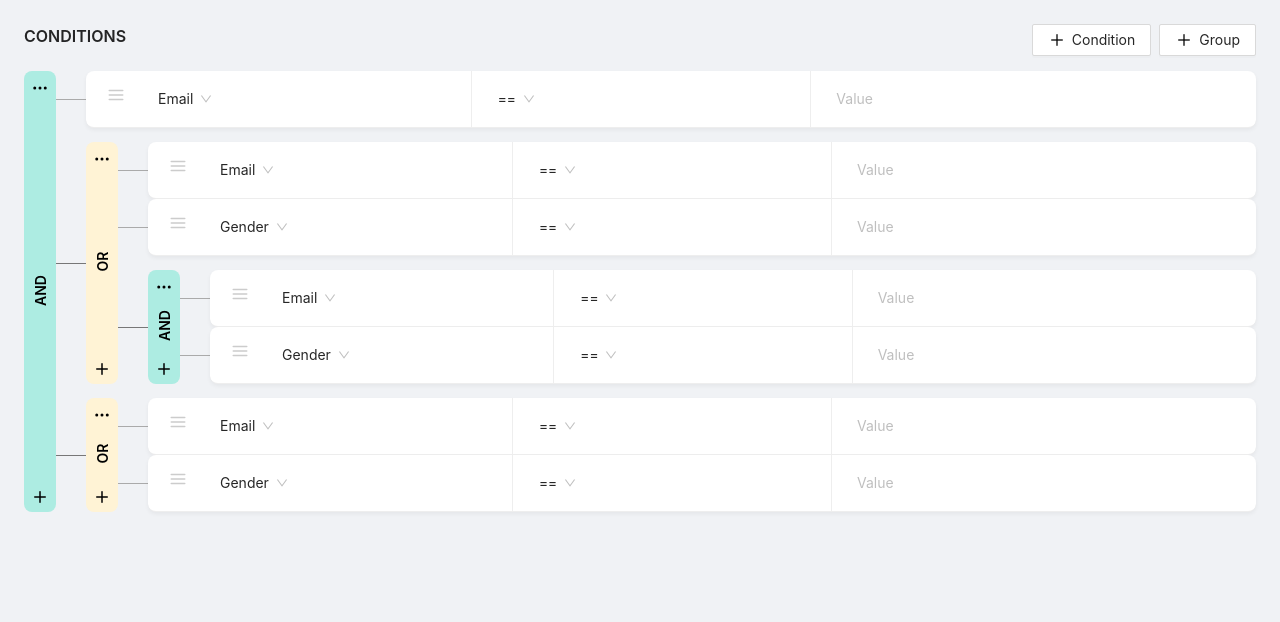
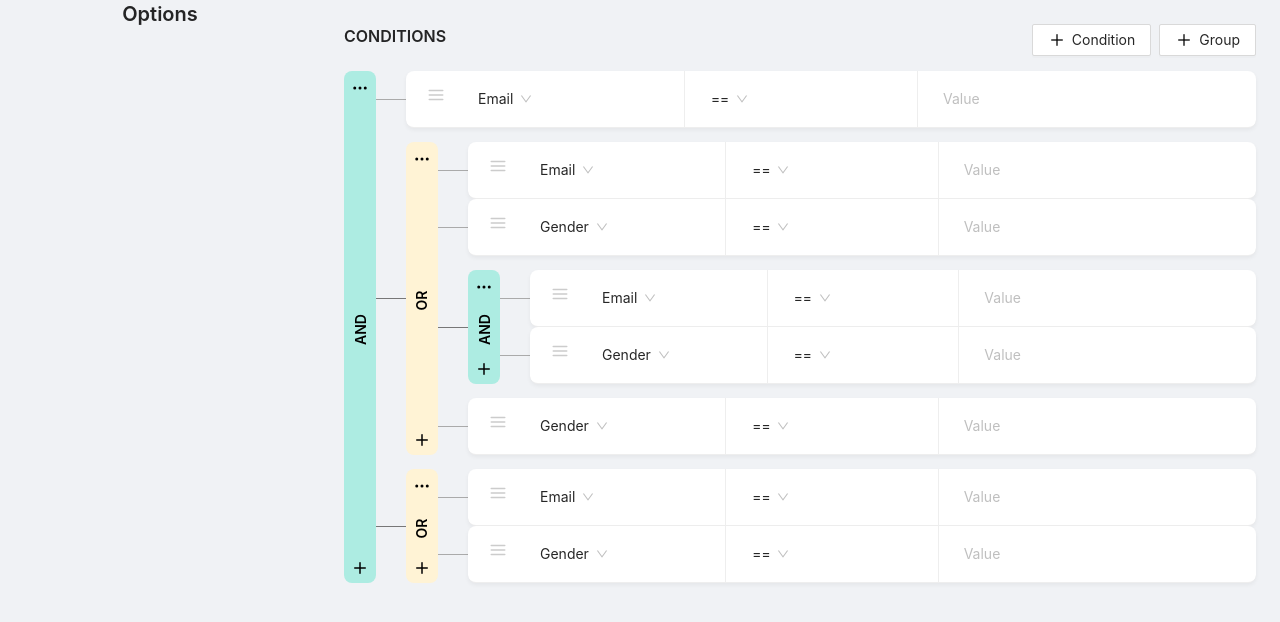
Before and after one commit to arifrohmanhakim/react-easy-query-builder, a React (Create React App) app: page / in a window 1280 px wide. Shown: the top 622 px of the page. Built offline with nearby package versions, Linux system fonts and the light colour scheme.

Commit message:
fix styling

```diff
--- a/src/assets/scss/builder.scss
+++ b/src/assets/scss/builder.scss
@@ -41,6 +41,19 @@
   position: relative;
   transition: all 0.5s ease-out;
   padding-top: 4px;
+
+  .toolbar-item {
+    &:nth-child(2) {
+      flex: auto;
+      display: flex;
+      align-items: center;
+      justify-content: center;
+
+      h5 {
+        margin-bottom: 0;
+      }
+    }
+  }
 
   &.and {
     background-color: $primary-color;
--- a/src/components/builder/index.tsx
+++ b/src/components/builder/index.tsx
@@ -29,23 +29,25 @@ export default function Builder(props: BuilderProps) {
                     position += first ? '' : '.'
                     position += `${key}`
                     return (
-                        <div style={{ marginTop: first ? 0 : 14 }} key={position}>
+                        <div className="conditions-group" style={{ marginTop: first ? 0 : 14 }
+                        } key={position} >
                             <Row align='stretch' justify='space-between' className={`parent-conditions ${first ? 'first' : ''}`}>
                                 <Col>
                                     <ToolbarBuilder type={key} position={position} isFirst={first} styles={styles} />
                                 </Col>
                                 <Col className={`wrap-item`}>
-                                    {_.map(val, (item: ConditionalItemProps, index) => !_.isNil(item?.or) || !_.isNil(item?.and) ? conditional(item, false, `${position}[${index}]`) : (
-                                        <ItemBuilder item={item} fields={fields} options={options} />
+                                    {_.map(val, (item: ConditionalItemProps, index: any) => !_.isNil(item?.or) || !_.isNil(item?.and) ? conditional(item, false, `${position}[${index}]`) : (
+                                        <ItemBuilder item={item} fields={fields} options={options} styles={{ marginTop: !_.isNil(val[index - 1]?.or) || !_.isNil(val[index - 1]?.and) ? 14 : 0 }} />
                                     ))}
                                 </Col>
                             </Row>
                         </div>
                     )
-                })}
+                })
+                }
             </>
         )
-    }, [fields, options])
+    }, [fields, options, styles])
 
     return (
         <Layout>
--- a/src/components/builder/item.tsx
+++ b/src/components/builder/item.tsx
@@ -4,10 +4,10 @@ import { Copy, Trash, Menu } from 'react-feather';
 
 const { Option } = Select;
 export default function ItemBuilder(props: any) {
-    const { item, fields, options } = props;
+    const { item, fields, options, styles = {} } = props;
 
     return (
-        <div className="conditions-item">
+        <div className="conditions-item" style={styles}>
             <div className="container">
                 <div className='field actions'>
                     <Button type='text' icon={<Menu size={18} color="#ccc" />} className="btn-drag" />
--- a/src/components/builder/toolbar.tsx
+++ b/src/components/builder/toolbar.tsx
@@ -1,5 +1,5 @@
-import { useCallback, useMemo } from 'react';
-import { Space, Button, Typography, Tooltip, Popover, Menu } from 'antd';
+import { useCallback } from 'react';
+import { Button, Typography, Tooltip, Popover, Menu } from 'antd';
 import { Plus, MoreHorizontal, Copy, Trash } from 'react-feather';
 import _ from 'lodash';
 import { currentQuery as recoilCurrentQuery } from '../../models/state';
@@ -164,16 +164,17 @@ export default function ToolbarBuilder(props: any) {
     }, [styles, type])
 
     return (
-        <Space direction='vertical' className={`conditions-toolbar ${type}`} style={toolbarStyles('background')}>
-            <Popover trigger={['click']} placement="right" content={moreContent} overlayClassName="popover-menu">
+        <div className={`conditions-toolbar ${type}`} style={toolbarStyles('background')}>
+            <div className='toolbar-item'><Popover trigger={['click']} placement="right" content={moreContent} overlayClassName="popover-menu">
                 <Button icon={<MoreHorizontal />} type="text" size="small" style={toolbarStyles('text-color')} />
-            </Popover>
+            </Popover></div>
             <Tooltip title={`Click to Change Condition`} placement="right">
-                <Typography.Title level={5} onClick={onChangeCondition} style={toolbarStyles('text-color')}>{_.toUpper(type)}</Typography.Title>
+                <div className='toolbar-item' onClick={onChangeCondition}>
+                    <Typography.Title level={5} style={toolbarStyles('text-color')}>{_.toUpper(type)}</Typography.Title></div>
             </Tooltip>
-            <Popover trigger={['click']} placement="right" content={addContent} overlayClassName="popover-menu">
+            <div className='toolbar-item'><Popover trigger={['click']} placement="right" content={addContent} overlayClassName="popover-menu">
                 <Button icon={<Plus />} type="text" size="small" shape="circle" style={toolbarStyles('text-color')} />
-            </Popover>
-        </Space>
+            </Popover></div>
+        </div>
     )
 }
--- a/src/pages/App.tsx
+++ b/src/pages/App.tsx
@@ -2,6 +2,7 @@ import { useState } from 'react';
 import './App.css';
 import Builder from '../components/builder';
 import fields from '../assets/json/fields.json';
+import { Col, Row, Typography } from 'antd';
 
 function App() {
 
@@ -33,6 +34,10 @@ function App() {
                                 value: 'male'
                             }
                         ]
+                    }, {
+                        field: 'gender',
+                        operator: '=',
+                        value: 'male'
                     }
                 ]
             }, {
@@ -52,7 +57,15 @@ function App() {
     });
     return (
         <div className="App">
-            <Builder query={query} fields={fields} onChange={setQuery} options={{ showLabel: false }} styles={{ andColor: '#adece2', orColor: '#fff3d5', textColor: 'black' }} />
+            <Row>
+                <Col span={6}>
+                    <Typography.Title level={4}>Options</Typography.Title>
+                </Col>
+                <Col span={18}>
+                    <Builder query={query} fields={fields} onChange={setQuery} options={{ showLabel: false }} styles={{ andColor: '#adece2', orColor: '#fff3d5', textColor: 'black' }} />
+                </Col>
+            </Row>
+
         </div>
     );
 }
```
